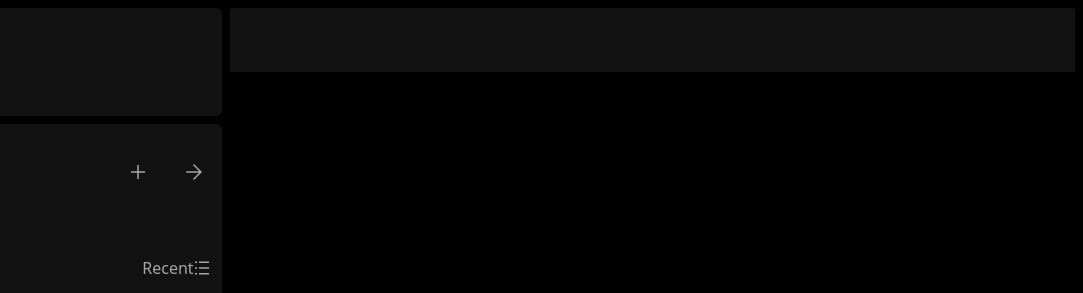
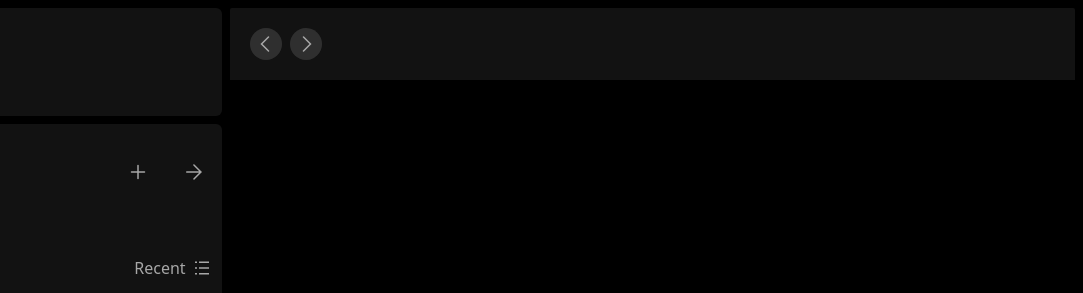
Before and after one commit to atikfaisalemon/spotify-homepage, a website built with Vite: page index.html in a window 1280 px wide. Shown: the top 293 px of the page, 197-1280 px from the left. Built offline with nearby package versions, Linux system fonts and the light colour scheme.

Commit message:
header strted

```diff
--- a/index.html
+++ b/index.html
@@ -129,7 +129,7 @@
                   ></path>
                 </svg>
               </div>
-              <div class="flex items-center">
+              <div class="flex items-center gap-2">
                 <h1 class="text-[#A7A7A7] hover:text-white">Recent</h1>
                 <svg
                   data-encore-id="icon"
@@ -206,8 +206,40 @@
         </div>
         <div class="bg-black col-span-8">
           <header>
-            <!-- Header content goes here -->
-            <div class="h-[64px] bg-[#121212] mt-2 mr-2 rounded-t-sm"></div>
+            <!-- Right Side -->
+            <div class="bg-[#121212] mt-2 mr-2 rounded-t-sm p-5">
+              <!-- Header content goes here -->
+
+              <div class="flex gap-2 items-center">
+                <button class="p-[8px] bg-[#ffffff20] rounded-full">
+                  <svg
+                    data-encore-id="icon"
+                    role="img"
+                    aria-hidden="true"
+                    class="h-[16px] w-[16px] fill-[#A7A7A7] hover:fill-white"
+                    viewBox="0 0 16 16"
+                  >
+                    <path
+                      d="M11.03.47a.75.75 0 0 1 0 1.06L4.56 8l6.47 6.47a.75.75 0 1 1-1.06 1.06L2.44 8 9.97.47a.75.75 0 0 1 1.06 0z"
+                    ></path>
+                  </svg>
+                </button>
+
+                <button class="p-[8px] bg-[#ffffff20] rounded-full">
+                  <svg
+                    data-encore-id="icon"
+                    role="img"
+                    aria-hidden="true"
+                    class="h-[16px] w-[16px] fill-[#A7A7A7] hover:fill-white"
+                    viewBox="0 0 16 16"
+                  >
+                    <path
+                      d="M4.97.47a.75.75 0 0 0 0 1.06L11.44 8l-6.47 6.47a.75.75 0 1 0 1.06 1.06L13.56 8 6.03.47a.75.75 0 0 0-1.06 0z"
+                    ></path>
+                  </svg>
+                </button>
+              </div>
+            </div>
           </header>
         </div>
       </main>
```
